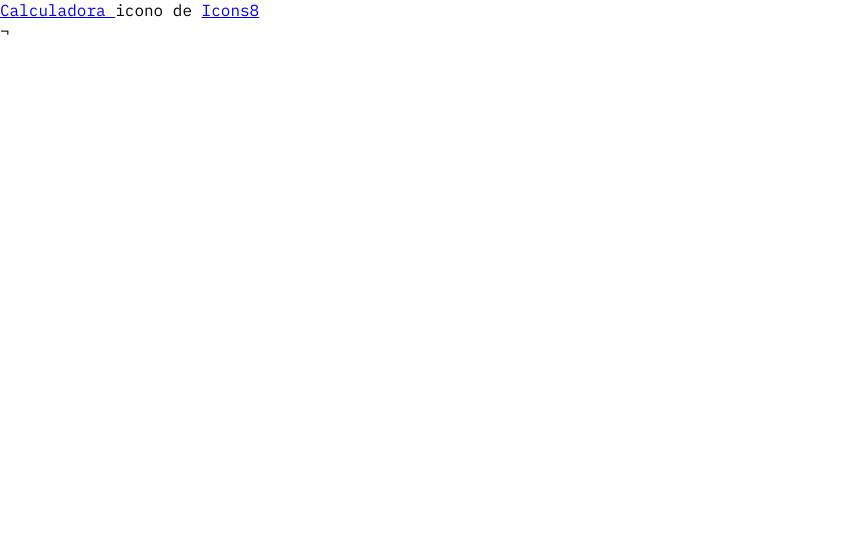
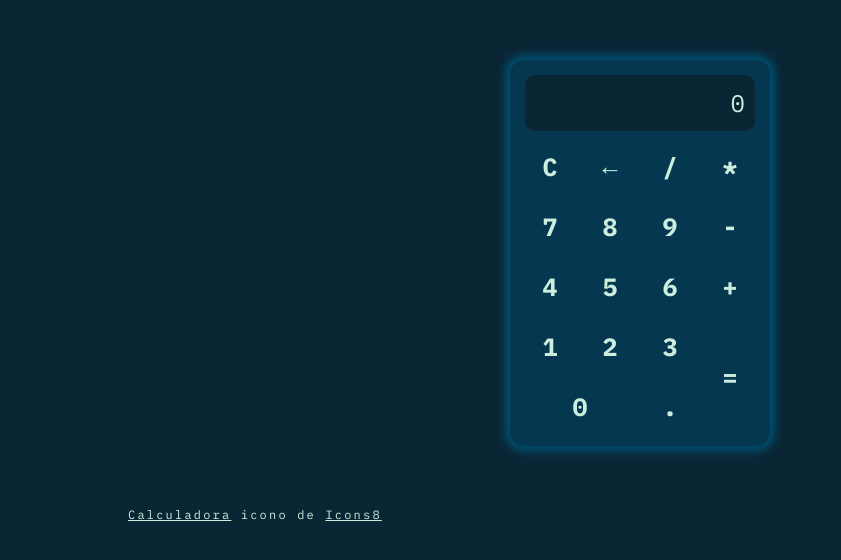
Before and after one commit to SantiagoRcp/calculator, a plain HTML site: page index.html in a window 1280 px wide. Shown: the whole page, without its empty margins (0-841 px from the left). Drawn offline with Linux system fonts and the light colour scheme.

Commit message:
Calculator HTML CSS JS v0.01.

```diff
--- a/css/styles.css
+++ b/css/styles.css
@@ -1,20 +1,114 @@
+/************** Custom Properties **************/
 :root {
+  --primary-color: #0a2635;
+  --secundary-color: #053751;
   --font: "IBM Plex Mono", monospace;
+  --color-font: #cceedd;
 }
 
+/************** Reset **************/
 html {
   box-sizing: border-box;
   font-size: 62.5%;
 }
 
 body {
+  color: var(--color-font);
   font-size: 1.6rem;
   font-family: var(--font);
+  line-height: 1.5;
+  background-color: var(--primary-color);
+  overflow-x: hidden;
 }
 
 *,
 ::after,
 ::before {
+  box-sizing: inherit;
   padding: 0;
   margin: 0;
 }
+
+a {
+  color: var(--color-font);
+}
+
+/************** Utilitis **************/
+.container {
+  display: flex;
+  align-content: center;
+  justify-content: center;
+  padding: 1rem;
+  margin: 5rem;
+}
+
+.content {
+  width: 80%;
+  margin: 0 auto;
+}
+
+/************** Web Styles **************/
+/************** Calculator **************/
+.calculator {
+  display: grid;
+  place-items: center;
+  grid-template-columns: repeat(4, 1fr);
+  gap: 1rem;
+  padding: 1.5rem;
+  border-radius: 1.4rem;
+  /* border: 2px solid saddlebrown; */
+  background-color: var(--secundary-color);
+  box-shadow: 0 0 8px 0.5rem #005173;
+}
+
+.display_calculator {
+  grid-column: 1 / 5;
+  min-width: 100%;
+  padding: 1rem;
+  border-radius: 1rem;
+  background-color: var(--primary-color);
+  font-size: 2.4rem;
+  text-align: right;
+}
+
+.btn {
+  display: flex;
+  align-items: center;
+  justify-content: center;
+  width: 5rem;
+  height: 5rem;
+  border: 0;
+  border-radius: 1.4rem;
+  color: var(--color-font);
+  font-family: var(--font);
+  font-size: 2.5rem;
+  font-weight: bold;
+  background-color: transparent;
+  cursor: pointer;
+  transition: 0.3s ease-in;
+}
+
+.btn:hover {
+  background-color: var(--primary-color);
+}
+
+#equal {
+  grid-row: span 2;
+  height: 100%;
+}
+
+#cero {
+  grid-column: 1 / 3;
+  width: 100%;
+}
+/**************  **************/
+/**************  **************/
+/************** Footer **************/
+.footer {
+  width: 100%;
+  letter-spacing: 2.2px;
+}
+
+.icons8 {
+  font-size: 1.2rem;
+}
--- a/index.html
+++ b/index.html
@@ -12,6 +12,12 @@
       rel="stylesheet"
     />
 
+    <!-- Fontawesome -->
+    <script
+      src="https://kit.fontawesome.com/f9fdadf2bc.js"
+      crossorigin="anonymous"
+    ></script>
+
     <!-- Favicon -->
     <link rel="shortcut icon" href="/assets/favicon.png" type="image/png" />
 
@@ -22,17 +28,43 @@
   <body>
     <!--  -->
 
-    <footer>
-      <div>
-        <a href="https://icons8.com/icon/23154/calculadora" target="_blank">
-          Calculadora
-        </a>
-        icono de
-        <a target="_blank" href="https://icons8.com">Icons8</a>
+    <main class="container">
+      <section class="calculator">
+        <div class="display_calculator">0</div>
+
+        <button class="btn" id="btn">C</button>
+        <button class="btn" id="btn">←</button>
+        <button class="btn">/</button>
+        <button class="btn">*</button>
+        <button class="btn">7</button>
+        <button class="btn">8</button>
+        <button class="btn">9</button>
+        <button class="btn">-</button>
+        <button class="btn">4</button>
+        <button class="btn">5</button>
+        <button class="btn">6</button>
+        <button class="btn">+</button>
+        <button class="btn">1</button>
+        <button class="btn">2</button>
+        <button class="btn">3</button>
+        <button class="btn" id="equal">=</button>
+        <button class="btn" id="cero">0</button>
+        <button class="btn">.</button>
+      </section>
+    </main>
+
+    <footer class="footer">
+      <div class="content">
+        <div class="icons8">
+          <a href="https://icons8.com/icon/23154/calculadora" target="_blank">
+            Calculadora</a
+          >
+          icono de
+          <a target="_blank" href="https://icons8.com">Icons8</a>
+        </div>
       </div>
     </footer>
 
     <script src="/js/app.js"></script>
   </body>
 </html>
-¬
--- a/js/app.js
+++ b/js/app.js
@@ -0,0 +1,55 @@
+const $display = document.querySelector(".display_calculator");
+const $calculator = document.querySelector('.calculator')
+// const $btn = document.querySelectorAll(".btn");
+
+$calculator.addEventListener('click', (e) => {
+    if (e.target.classList.contains('btn')) {
+        // console.log(e.target.textContent);
+
+        if (e.target.textContent === 'C') {
+            deleteContent($display);
+            return;
+        }
+
+        if (e.target.textContent === '←') {
+            const expression = $display.textContent;
+            deleteDigit(expression);
+            (!$display.textContent) ? $display.textContent = '0' : deleteDigit(expression);
+            return;
+        }
+
+        if (e.target.textContent === '=') {
+            const expression = $display.textContent;
+            operaction(expression);
+            return;
+        }
+
+        if ($display.textContent === '0' || $display.textContent === "Error!") $display.textContent = e.target.textContent;
+
+        else $display.textContent += e.target.textContent;
+
+
+    }
+});
+
+
+function deleteContent($display) {
+    $display.textContent = "0"
+}
+
+function deleteDigit(expression) {
+    const newexpression = expression.slice(0, -1);
+    $display.textContent = newexpression;
+}
+
+function operaction(expression) {
+    if (!expression) $display.textContent = 'Error!';
+    try {
+        const result = eval(expression);
+        $display.textContent = result;
+    } catch (error) {
+        // console.log(error.message);
+        $display.textContent = "Error!";
+    }
+
+}
```
